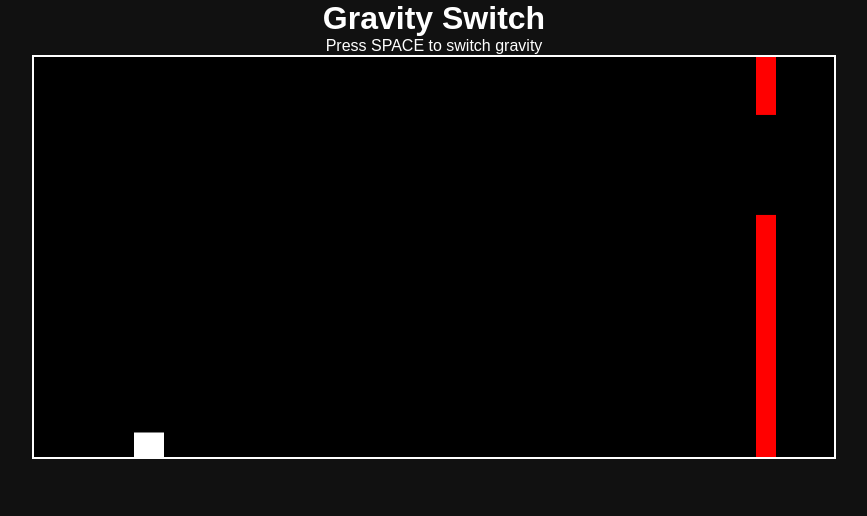
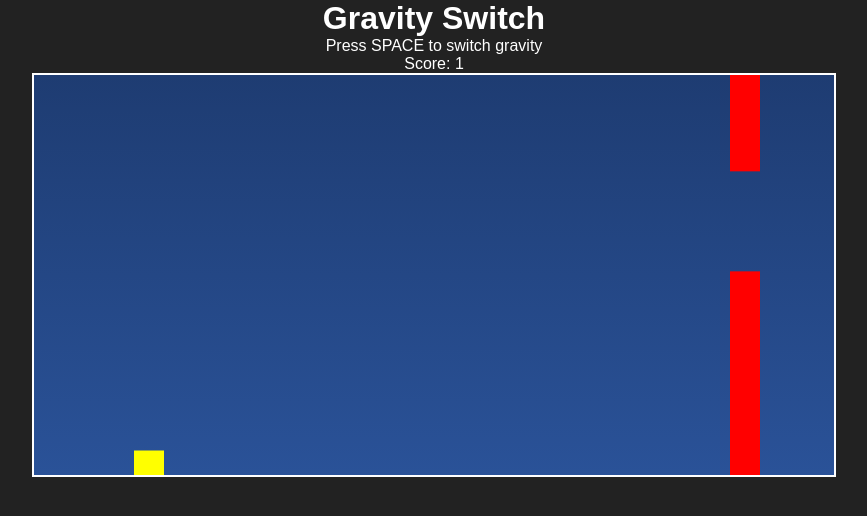
Before and after one commit to greyquail/gravity-switch-game, a plain HTML site: page index.html in a window 1280 px wide. Shown: the whole page, without its empty margins (206-1073 px from the left). Drawn offline with Linux system fonts and the light colour scheme.

Commit message:
index.html

```diff
--- a/index.html
+++ b/index.html
@@ -6,13 +6,14 @@
     <title>Gravity Switch</title>
     <style>
         * { margin: 0; padding: 0; box-sizing: border-box; }
-        body { text-align: center; font-family: Arial, sans-serif; overflow: hidden; background: #111; color: white; }
-        canvas { background: black; display: block; margin: auto; border: 2px solid white; }
+        body { text-align: center; font-family: Arial, sans-serif; overflow: hidden; background: #222; color: white; }
+        canvas { background: linear-gradient(to bottom, #1e3c72, #2a5298); display: block; margin: auto; border: 2px solid white; }
     </style>
 </head>
 <body>
     <h1>Gravity Switch</h1>
     <p>Press SPACE to switch gravity</p>
+    <p>Score: <span id="score">0</span></p>
     <canvas id="gameCanvas"></canvas>
     <script>
         const canvas = document.getElementById("gameCanvas");
@@ -21,11 +22,12 @@
         canvas.height = 400;
 
         let gravity = 1;
-        let player = { x: 100, y: 200, width: 30, height: 30, dy: 0, color: "white" };
+        let player = { x: 100, y: 200, width: 30, height: 30, dy: 0, color: "yellow" };
         let obstacles = [];
         let frame = 0;
         let isGameOver = false;
-        let speed = 3;
+        let speed = 4;
+        let score = 0;
 
         document.addEventListener("keydown", (e) => {
             if (e.code === "Space" && !isGameOver) gravity *= -1;
@@ -40,12 +42,14 @@
                 gameOver();
             }
 
-            if (frame % 100 === 0) {
-                let gapY = Math.random() * (canvas.height - 150);
+            if (frame % 80 === 0) {
+                let gapY = Math.random() * (canvas.height - 200) + 50;
                 obstacles.push(
-                    { x: canvas.width, y: 0, width: 20, height: gapY, color: "red" },
-                    { x: canvas.width, y: gapY + 100, width: 20, height: canvas.height - (gapY + 100), color: "red" }
+                    { x: canvas.width, y: 0, width: 30, height: gapY, color: "red" },
+                    { x: canvas.width, y: gapY + 100, width: 30, height: canvas.height - (gapY + 100), color: "red" }
                 );
+                score++;
+                document.getElementById("score").innerText = score;
             }
 
             obstacles.forEach((obstacle, index) => {
```
